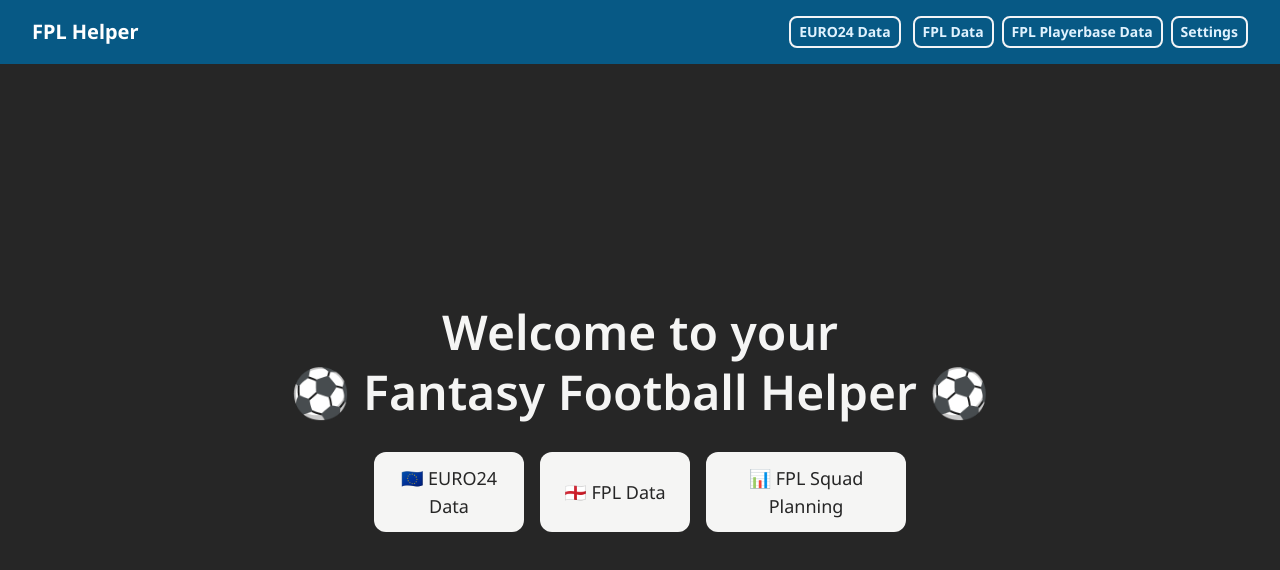
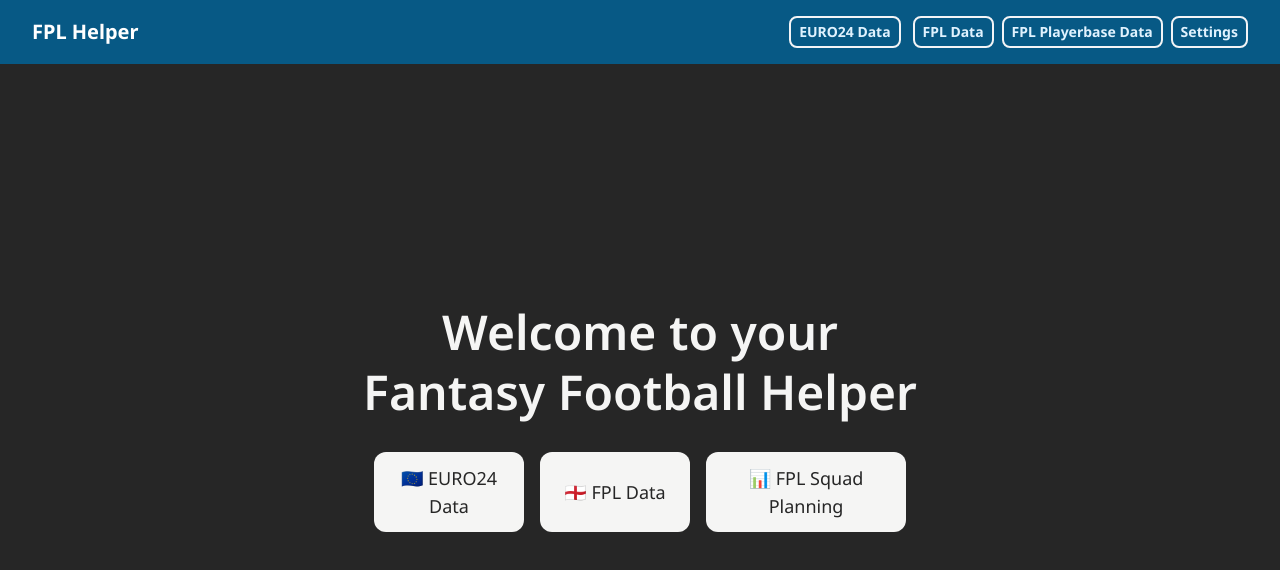
Before and after one commit to parthchheda2005/fpl-helper, a React (Vite) app in the folder client/: page /home in a window 1280 px wide. Shown: the top 570 px of the page. Built offline with nearby package versions, Linux system fonts and the light colour scheme.

Commit message:
removed the football emojis

```diff
--- a/client/src/components/HomePage.jsx
+++ b/client/src/components/HomePage.jsx
@@ -12,7 +12,7 @@ function HomePage() {
           className={`relative bounce-in sm:text-5xl text-center font-semibold w-full text-2xl px-4 mb-7`}
         >
           <h1 className="m-3">Welcome to your</h1>
-          <h1 className="m-3">⚽️ Fantasy Football Helper ⚽️</h1>
+          <h1 className="m-3">Fantasy Football Helper</h1>
         </div>
         <div
           className={`relative come-in m-5 text-neutral-800 flex flex-wrap justify-center`}
```
